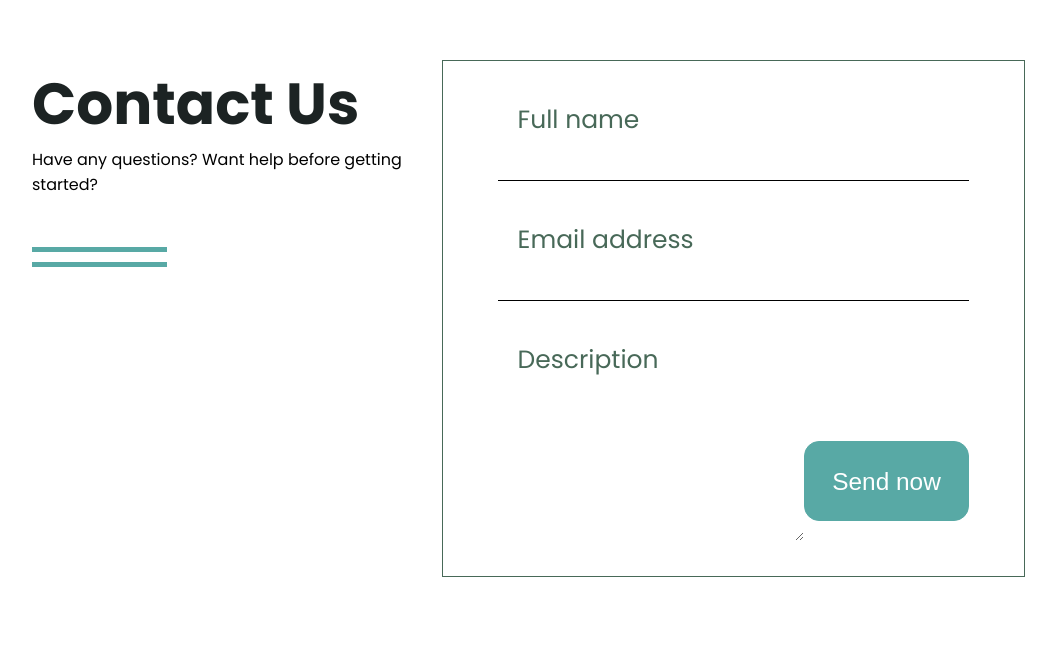
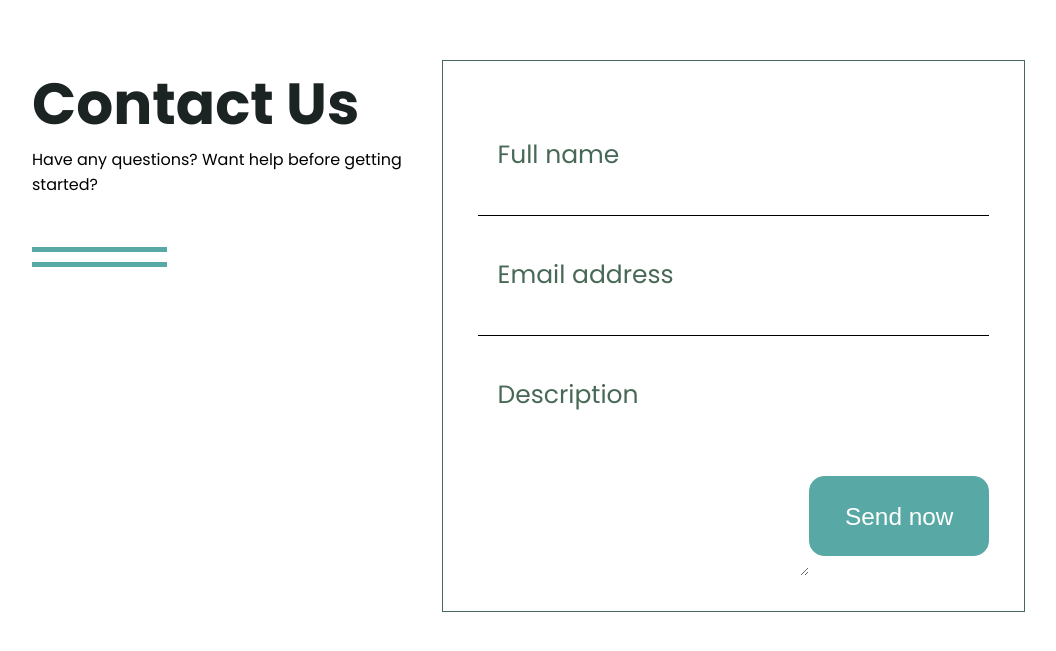
Before and after one commit to DimasssN/portfolio, a plain HTML site: page locus/index.html in a window 1280 px wide. Shown: the part 4704-5355 px from the top of the page, without its empty margins (96-1152 px from the left). Drawn offline with nearby package versions, Linux system fonts and the light colour scheme; some packages are replaced by stand-ins of ours.

Commit message:
fix style form in locus

```diff
--- a/locus/assets/css/style.scss
+++ b/locus/assets/css/style.scss
@@ -404,7 +404,7 @@ h2 {
         form {
             display: flex;
             flex-direction: column;
-            padding: 0 55px 35px;
+            padding: 35px;
 
             input {
                 height: 120px;
```
Also changed, not shown: locus/assets/css/style.min.css.
